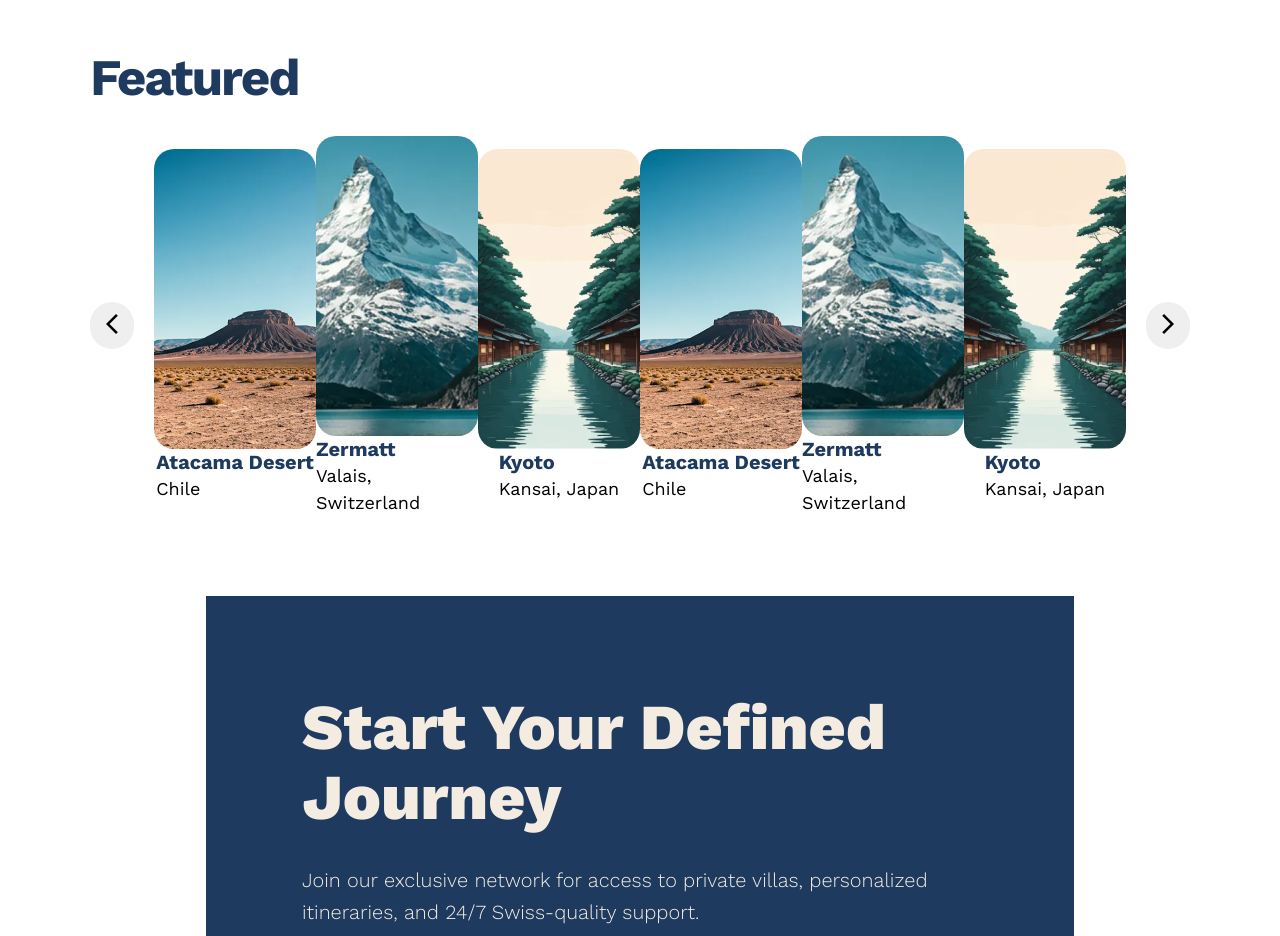
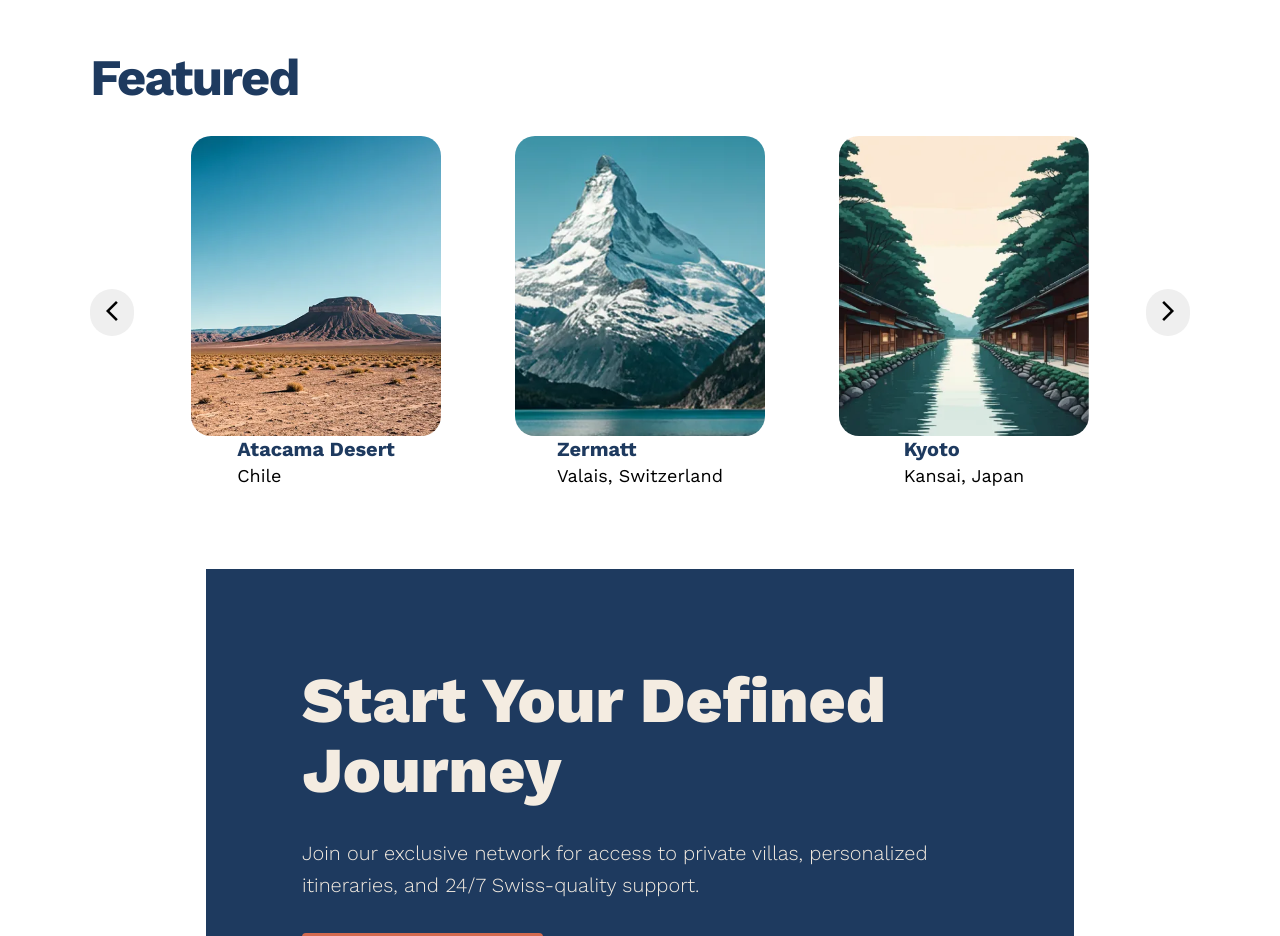
Before and after one commit to kalfarocei/simulacro-travel-blog, a plain HTML site: page index.html in a window 1280 px wide. Shown: the part 1100-2036 px from the top of the page. Drawn offline with nearby package versions, Linux system fonts and the light colour scheme.

Commit message:
Fix typo in min-width property of .card class

```diff
--- a/css/styles.css
+++ b/css/styles.css
@@ -358,7 +358,7 @@ li {
 }
 
 .card {
-  mmin-width: calc(100% / 3);
+  min-width: calc(100% / 3);
   box-sizing: border-box;
   display: flex;
   flex-flow: column;
```
